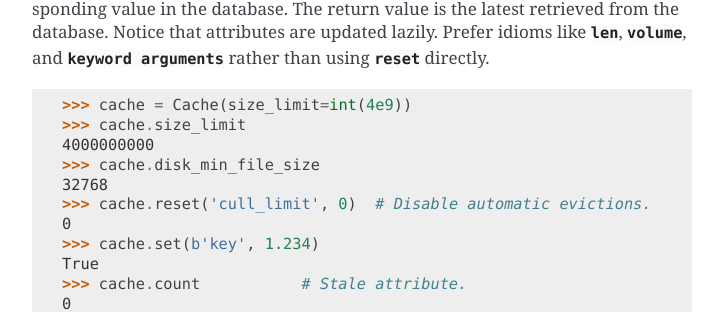
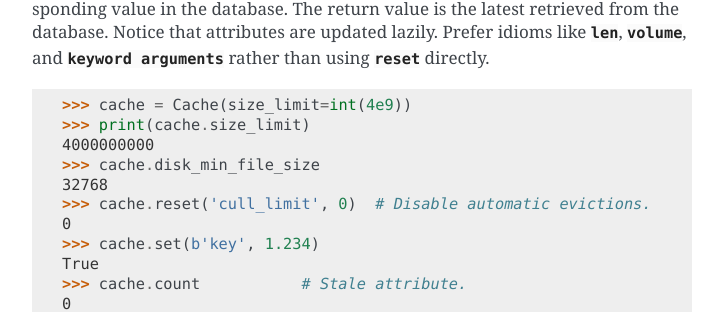
Before and after one commit to grantjenks/python-diskcache, a Sphinx documentation site: the page built from docs/tutorial.rst, in a window 1280 px wide and 900 px high, scrolled down 10852 px. Shown: the part 144-456 px from the top of the window, without its empty margins (388-1111 px from the left). Built offline with Sphinx 7.4.7, drawn with Linux system fonts in a browser that asks for light colours.

Commit message:
Ignore old long-integer "L"-suffix

```diff
--- a/docs/tutorial.rst
+++ b/docs/tutorial.rst
@@ -561,7 +561,7 @@ are updated lazily. Prefer idioms like :meth:`len
 <diskcache.FanoutCache.reset>` directly.
 
     >>> cache = Cache(size_limit=int(4e9))
-    >>> cache.size_limit
+    >>> print(cache.size_limit)
     4000000000
     >>> cache.disk_min_file_size
     32768
```
